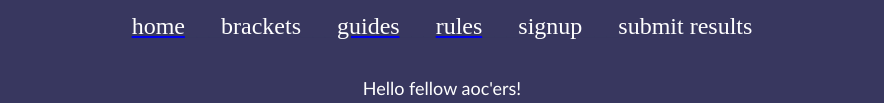
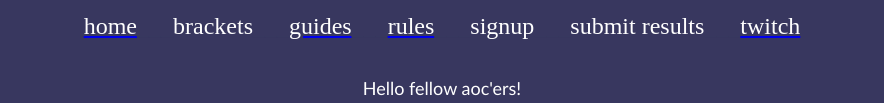
Before and after one commit to Naylastournament/Naylastournament.github.io, a plain HTML site: page index.html in a window 1280 px wide. Shown: the part 189-292 px from the top of the page, without its empty margins (198-1082 px from the left). Drawn offline with Linux system fonts and the light colour scheme.

Commit message:
Update index.html

```diff
--- a/index.html
+++ b/index.html
@@ -13,7 +13,7 @@
 <p align="center"><font face="Recoleta DEMO" size="5" color="#FFFFFF">
 <a href="https://naylastournament.github.io"><font color="#FFFFFF">
 <span style="text-decoration: none">home</span></font></a></font><font face="Recoleta DEMO" size="5" color="#37385F">___</font><font face="Recoleta DEMO" size="5" color="#FFFFFF">bracket</font><font face="Recoleta DEMO" size="5" color="#FFFFFF">s</font><font face="Recoleta DEMO" size="5" color="#37385F">___</font><font face="Recoleta DEMO" size="5" color="#FFFFFF"><a href="https://naylastournament.github.io/guides.html"><span style="text-decoration: none"><font color="#FFFFFF">guides</font></span></a></font><font face="Recoleta DEMO" size="5" color="#37385F">___</font><font face="Recoleta DEMO" size="5" color="#FFFFFF"><a href="https://naylastournament.github.io/rules.html"><font color="#FFFFFF"><span style="text-decoration: none">rules</span></font></a></font><font face="Recoleta DEMO" size="5" color="#37385F">___</font><font face="Recoleta DEMO" size="5" color="#FFFFFF">signup</font><font face="Recoleta DEMO" size="5" color="#37385F">___</font><font face="Recoleta DEMO" size="5" color="#FFFFFF">s</font><font face="Recoleta DEMO" size="5" color="#FFFFFF">ubmit
-results</font></p>
+results</font><font face="Recoleta DEMO" size="5" color="#37385F">___</font><font face="Recoleta DEMO" size="5" color="#FFFFFF"><a href="https://www.twitch.tv/naylnay"><font color="#FFFFFF"><span style="text-decoration: none">twitch</span></font></a></font></p>
 <p align="center"><font color="#FFFFFF" size="4"><font face="Recoleta DEMO"><br>
 </font><font face="Calibri">Hello fellow aoc'ers!<br>
 <br>
```
